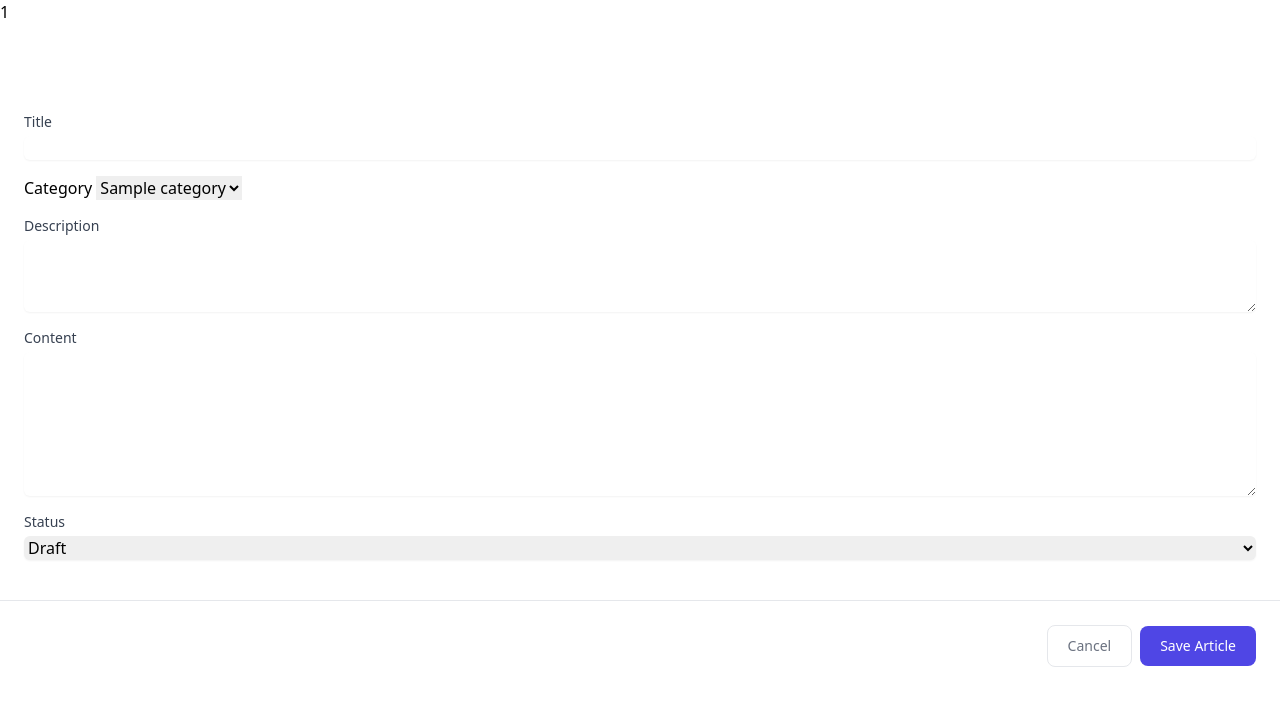
After one commit to majdifox/StormQXII, a PHP site: page /articleEdit.php?id_article=1 in a window 1280 px wide. The commit adds this page. Shown: the top 706 px of the page. Run offline with PHP 8.4, Linux system fonts and the light colour scheme; the visitor is signed in with stand-in values (Sample User, id 1); tables that the repository leaves empty or names only in its code hold one stand-in row (values such as "Sample post"); some libraries are stand-ins or nearby versions.

Commit message:
modify function in author dashboard is working now

```diff
--- /dev/null
+++ b/articleEdit.php
@@ -0,0 +1,157 @@
+<?php
+
+require_once "./config/dbconfig.php";
+require_once "./models/users.php";
+require_once "./models/author.php";
+require_once "./models/member.php";
+session_start();
+$database = new Database();
+    $id = $_GET["id_article"];
+    $id_author = $_SESSION['id'];
+echo $_SESSION['id'];
+    $author = new author($database->getConnection(),$id_author);
+
+if(isset($_POST["title"],$_POST["description"], $_POST["content"], $_POST["category_id"]  )){
+
+    $author->modifyArticle(
+        $_POST["title"],
+        $_POST["category_id"],
+        $_POST["description"],
+        $_POST["content"],
+        $_POST["status"] ?? 0,
+        $id
+    );
+    header("Location: authordash.php?id=" . $author->getId());
+
+
+    // $db = new Database();
+    // $admin = new admin($db->getConnection());
+
+    // $name= $_POST["categoryName"] ;
+    // $description = $_POST["categoryDescription"] ;
+
+    // $admin->createCategory($name,$description);
+
+}
+    $articles = $author->displayArticles();
+    $categories = $author->getCategories();
+
+// $database = new Database();
+// $id = $_GET["id"];
+// $author = new author($database->getConnection(),$id);
+
+// // Handle article creation
+// if(isset($_POST["title"], $_POST["category_id"], $_POST["description"], $_POST["content"])) {
+
+//     $author->createArticle(
+//         $_POST["title"],
+//         $_POST["category_id"],
+//         $_POST["description"],
+//         $_POST["content"],
+//         // $_POST["status"] ?? 0
+//     );
+// }
+
+// $articles = $author->displayArticles();
+// $categories = $author->getCategories();
+
+
+
+
+// var_dump($_POST);
+// if(isset($_POST['submit'])) {
+// if(isset($_GET["id"])){
+
+//     $categoryId = $_GET["id"];
+//     $name = $_POST['name'];
+//     $description = $_POST['description'];
+// var_dump($_POST);
+
+//     $db = new Database();
+//     $admin = new admin($db->getConnection());
+//     $result = $admin->modifyCategory($name, $description);
+//     header("Location: admindash.php?id=" . $admin->getId());
+
+// }else{
+//     echo "<h4>id not recognized</h4>";
+// }
+
+
+
+?>
+
+<!DOCTYPE html>
+<html lang="en">
+<head>
+    <meta charset="UTF-8">
+    <meta name="viewport" content="width=device-width, initial-scale=1.0">
+    <title>Edit </title>
+    <script src="https://cdn.tailwindcss.com"></script>
+    <script src="https://cdnjs.cloudflare.com/ajax/libs/flowbite/2.2.1/flowbite.min.js"></script>
+</head>
+<body>
+
+
+<br><br><br>
+
+
+                <!-- Modal body -->
+                <div class="p-6 space-y-6">
+                    <form method="POST" id="articleForm" class="space-y-4">
+                        <input type="hidden" id="articleId" name="articleId">
+                        <div>
+                            <label for="title" class="block text-sm font-medium text-gray-700">Title</label>
+                            <input type="text" name="title" id="title" required
+                                class="mt-1 block w-full rounded-md border-gray-300 shadow-sm focus:border-indigo-500 focus:ring-indigo-500">
+                        </div>
+
+                        <div>
+                        <label for="category_id">Category</label>
+                    <select name="category_id" id="category_id" required>
+                        <?php foreach($categories as $category): ?>
+                            <option value="<?php echo $category['id']; ?>">
+                                <?php echo htmlspecialchars($category['name']); ?>
+                            </option>
+                        <?php endforeach; ?>
+                    </select>
+                        </div>
+
+                        <div>
+                            <label for="description" class="block text-sm font-medium text-gray-700">Description</label>
+                            <textarea id="description" name="description" rows="3" required
+                                class="mt-1 block w-full rounded-md border-gray-300 shadow-sm focus:border-indigo-500 focus:ring-indigo-500"></textarea>
+                        </div>
+
+                        <div>
+                            <label for="content" class="block text-sm font-medium text-gray-700">Content</label>
+                            <textarea id="content" name="content" rows="6" required
+                                class="mt-1 block w-full rounded-md border-gray-300 shadow-sm focus:border-indigo-500 focus:ring-indigo-500"></textarea>
+                        </div>
+
+                        <div>
+                            <label for="status" class="block text-sm font-medium text-gray-700">Status</label>
+                            <select id="status" name="status" required
+                                class="mt-1 block w-full rounded-md border-gray-300 shadow-sm focus:border-indigo-500 focus:ring-indigo-500">
+                                <option value="draft">Draft</option>
+                                <option value="pending">Submit for Review</option>
+                            </select>
+                        </div>
+
+                </div>
+                <!-- Modal footer -->
+                <div class="flex items-center justify-end p-6 space-x-2 border-t border-gray-200 rounded-b">
+                    <button data-modal-hide="articleModal" type="button"
+                            class="text-gray-500 bg-white hover:bg-gray-100 focus:ring-4 focus:outline-none focus:ring-blue-300 rounded-lg border border-gray-200 text-sm font-medium px-5 py-2.5 hover:text-gray-900 focus:z-10">
+                        Cancel
+                    </button>
+                    <button name="save" type="submit"
+                            class="text-white bg-indigo-600 hover:bg-indigo-700 focus:ring-4 focus:outline-none focus:ring-blue-300 font-medium rounded-lg text-sm px-5 py-2.5 text-center">
+                        Save Article
+                    </button>
+                </div>
+                </form>
+            </div>
+        </div>
+    </div>
+</body>
+</html>
--- a/login.php
+++ b/login.php
@@ -45,12 +45,12 @@ if(isset($_POST['submit'])) {
 
 
     if($user->login()) {
+        echo "hhhh";
         $_SESSION['id'] = $user->getId();
         $_SESSION['role'] = $user->getRole();
         $_SESSION['firstname'] = $user->getFirstname();
         $_SESSION['lastname'] = $user->getLastname();
         setcookie("user_logged", "true", time() + (86400 * 30), "/");
-
         if ($user->getRole() == 'author') {
             header("Location: authordash.php?id=" . $user->getId());
         } elseif($user->getRole() == 'member') {
--- a/models/author.php
+++ b/models/author.php
@@ -30,6 +30,33 @@ class author extends member {
         return $stmt->execute();
     }
 
+    public function modifyArticle($title, $category_id, $description,  $content, $status,$id_article){
+        // $updated_at = date("Y-m-d");
+        $created_by = isset($_SESSION["user_id"]) ? $_SESSION["user_id"] : NULL;
+
+        $query = "UPDATE articles SET title = :title, category_id = :category_id, description = :description , content = :content , status = :status
+                  where id = :id_article";
+
+
+
+// $query = "UPDATE  " . $this->table . " SET
+// (title, category_id, description, content, status, author_id, created_at)
+// VALUES (:title, :category_id, :description, :content, :status, :author_id" where id = :id ;
+
+        $stmt = $this->conn->prepare($query);
+
+        $stmt->bindParam(":title", $title);
+        $stmt->bindParam(":category_id", $category_id);
+        $stmt->bindParam(":description", $description);
+        $stmt->bindParam(":content", $content);
+        $stmt->bindParam(":status", $status);
+        $stmt->bindParam(":id_article", $id_article);
+        $stmt->execute();
+
+        return $stmt->execute();
+
+    }
+
     public function displayArticles() {
         $query = "SELECT a.*, c.name as category_name, u.firstname, u.lastname,
                         DATE_FORMAT(a.created_at, '%M %d, %Y') as formatted_date
```
Also changed, not shown: authordash.php (+30 -1 lines), admindash.php (line endings or trailing spaces).
